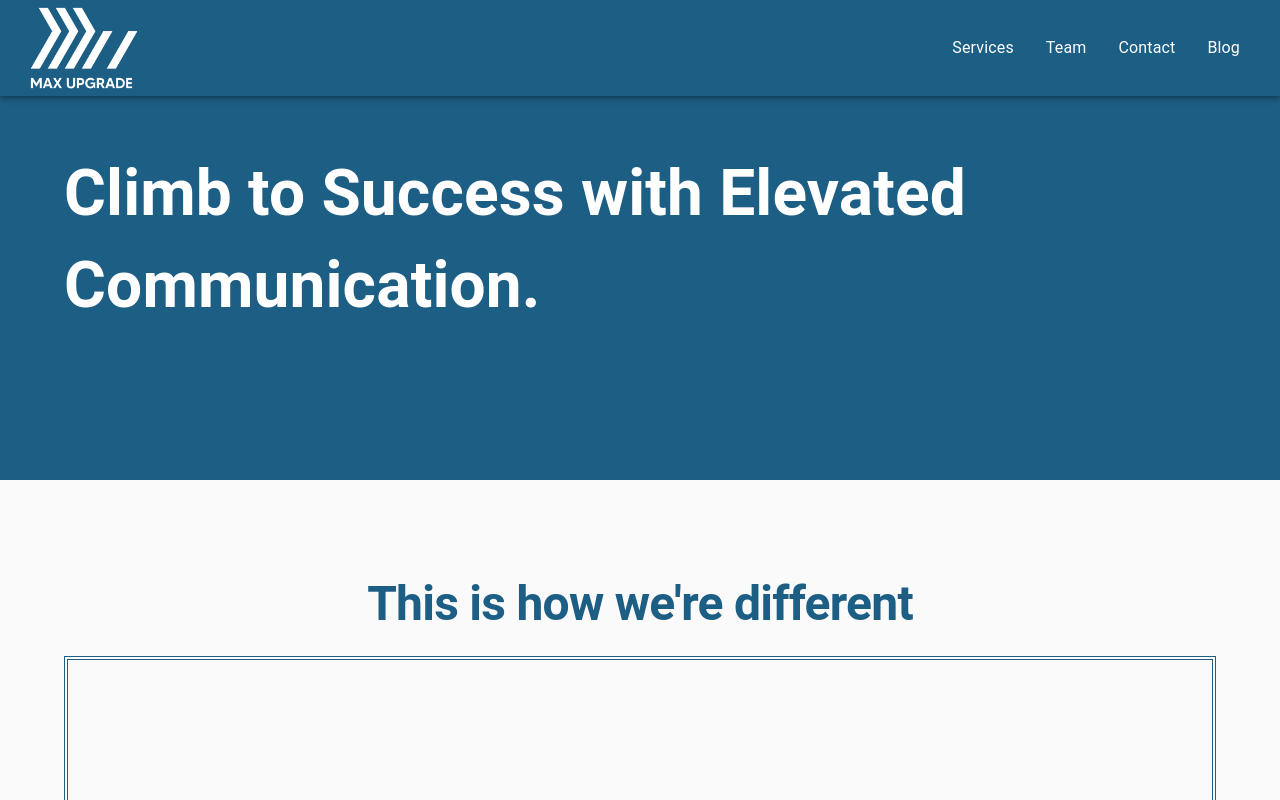
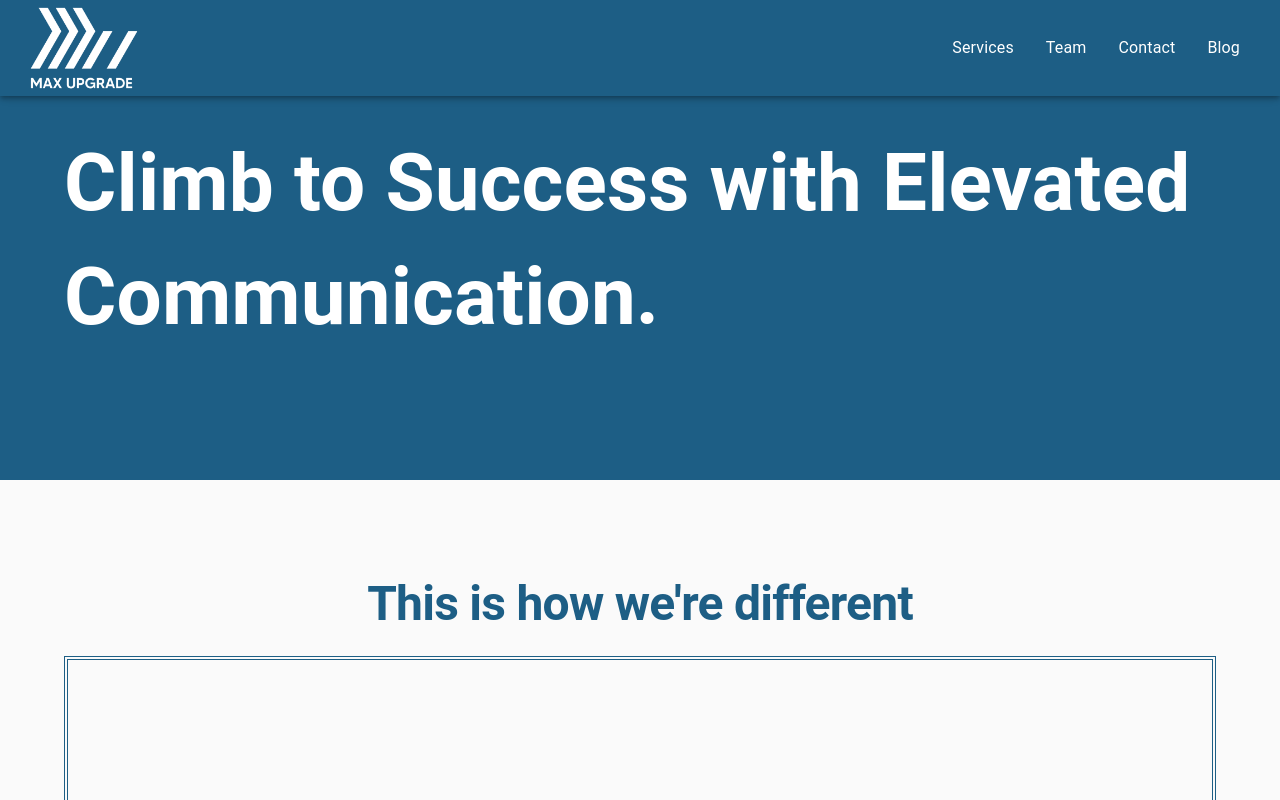
Before and after one commit to SandaHajaina/maxUpgrade, a React (Create React App) app: page / in a window 1280 px wide. Shown: the top 800 px of the page. Built offline with nearby package versions, Linux system fonts and the light colour scheme.

Commit message:
header change

```diff
--- a/src/components/Header.js
+++ b/src/components/Header.js
@@ -23,7 +23,15 @@ const Header = () => {
         <Box sx={{ bgcolor: '#1d5e85' }}>
             <Container>
                 <div className={classes.header}>
-                    <Typography variant='p' sx={{ fontSize: "4rem", fontWeight: "bold" }} >
+                    <Typography variant='p' sx={{
+                        fontSize: {
+                            xs: '2rem', // Font size for xs (extra small) screens
+                            sm: '3rem', // Font size for sm (small) screens
+                            md: '4rem', // Font size for md (medium) screens
+                            lg: '5rem', // Font size for lg (large) screens
+                        },
+                        fontWeight: "bold"
+                    }} >
                         Climb to Success with Elevated Communication.
                     </Typography>
                 </div>
```
